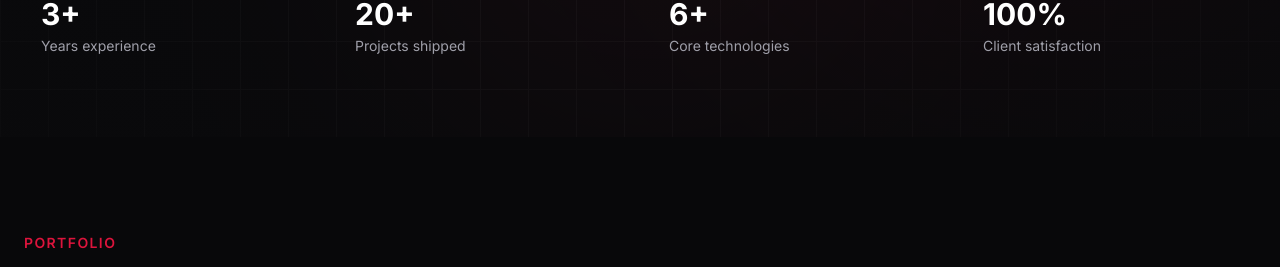
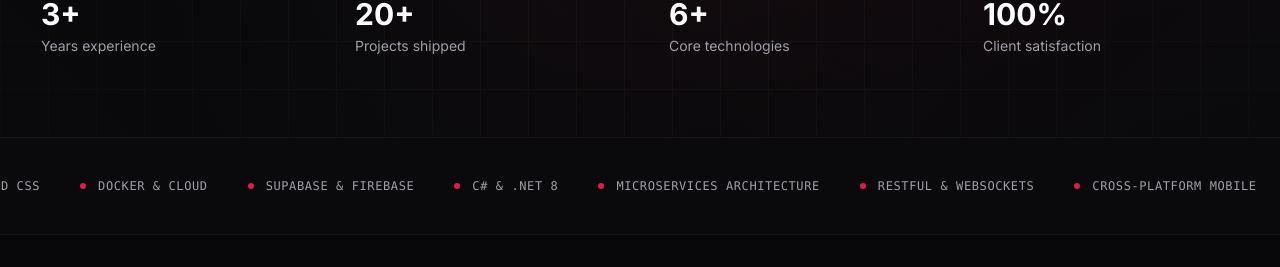
Before and after one commit to govandtechs-dev/govand-portfolio, a Next.js app: page / in a window 1280 px wide. Shown: the part 1015-1282 px from the top of the page. Built offline with nearby package versions, Linux system fonts and the light colour scheme; no server answers; the database is empty.

Commit message:
Add infinite animated tech marquee ticker and luxury Glassmorphism Contact CTA section

```diff
--- a/src/app/globals.css
+++ b/src/app/globals.css
@@ -74,6 +74,22 @@ body {
 .animate-float-1 { animation: float-hero-1 14s ease-in-out infinite; }
 .animate-float-2 { animation: float-hero-2 18s ease-in-out infinite; }
 
+/* Infinite Ticker Marquee */
+@keyframes marquee {
+  0% { transform: translateX(0%); }
+  100% { transform: translateX(-50%); }
+}
+
+.animate-marquee {
+  display: flex;
+  width: max-content;
+  animation: marquee 25s linear infinite;
+}
+
+.animate-marquee:hover {
+  animation-play-state: paused;
+}
+
 /* Custom Glow Buttons */
 .btn-primary {
   background: linear-gradient(135deg, #e6194b 0%, #b8143c 100%);
--- a/src/app/page.tsx
+++ b/src/app/page.tsx
@@ -2,10 +2,12 @@ import { createServerSupabaseClient } from "@/lib/supabase-server";
 import { SiteProfile, Project, Experience, Skill } from "@/types";
 import Navbar from "@/components/Navbar";
 import Hero from "@/components/Hero";
+import TechTicker from "@/components/TechTicker";
 import Projects from "@/components/Projects";
 import ExperienceSection from "@/components/ExperienceSection";
 import Skills from "@/components/Skills";
 import About from "@/components/About";
+import ContactCTA from "@/components/ContactCTA";
 import Footer from "@/components/Footer";
 
 const DEFAULT_PROFILE: SiteProfile = {
@@ -54,10 +56,12 @@ export default async function Home() {
       <Navbar />
       <main>
         <Hero profile={profile} />
+        <TechTicker />
         <Projects projects={projects} />
         <ExperienceSection experience={experience} />
         <Skills skills={skills} />
         <About profile={profile} />
+        <ContactCTA />
       </main>
       <Footer />
     </>
--- /dev/null
+++ b/src/components/ContactCTA.tsx
@@ -0,0 +1,54 @@
+export default function ContactCTA() {
+  return (
+    <section className="py-24 px-6 relative overflow-hidden">
+      {/* Background radial crimson glow */}
+      <div className="absolute top-1/2 left-1/2 -translate-x-1/2 -translate-y-1/2 w-[600px] h-[300px] bg-[#e6194b] opacity-15 blur-[140px] pointer-events-none rounded-full" />
+
+      <div className="max-w-5xl mx-auto glass-panel rounded-3xl p-10 md:p-16 border border-white/10 text-center relative z-10 card-glow">
+        <span className="text-[#e6194b] text-xs font-bold uppercase tracking-widest px-3.5 py-1.5 rounded-full bg-[#e6194b]/10 border border-[#e6194b]/20 inline-block mb-6">
+          Ready to Collaborate?
+        </span>
+
+        <h2 className="font-playfair text-3xl md:text-5xl font-black text-white mb-6 max-w-2xl mx-auto leading-tight">
+          Have an idea or need an engineered solution? <br />
+          <span className="gradient-text">Let’s build something extraordinary.</span>
+        </h2>
+
+        <p className="text-zinc-400 text-sm md:text-base max-w-xl mx-auto mb-10 leading-relaxed">
+          Whether you need a full-stack Next.js web application, a cross-platform Flutter mobile app, or high-performance .NET APIs, I’m available for freelance projects and high-impact software roles.
+        </p>
+
+        <div className="flex flex-wrap items-center justify-center gap-4">
+          <a
+            href="mailto:govand.techs@gmail.com"
+            className="btn-primary text-white font-semibold px-8 py-4 rounded-full text-sm inline-flex items-center gap-2"
+          >
+            <svg className="w-4 h-4" fill="none" stroke="currentColor" viewBox="0 0 24 24">
+              <path strokeLinecap="round" strokeLinejoin="round" strokeWidth={2} d="M3 8l7.89 5.26a2 2 0 002.22 0L21 8M5 19h14a2 2 0 002-2V7a2 2 0 00-2-2H5a2 2 0 00-2 2v10a2 2 0 002 2z" />
+            </svg>
+            Send Email
+          </a>
+
+          <a
+            href="https://wa.me/9647718785818"
+            target="_blank"
+            rel="noopener noreferrer"
+            className="btn-secondary text-white font-semibold px-8 py-4 rounded-full text-sm inline-flex items-center gap-2 hover:border-[#25D366] hover:text-[#25D366]"
+          >
+            <svg className="w-4 h-4 text-green-500" fill="currentColor" viewBox="0 0 24 24">
+              <path d="M12.031 6.172c-3.181 0-5.767 2.586-5.768 5.766-.001 1.298.38 2.27 1.019 3.287l-.711 2.598 2.668-.699c.96.523 1.838.78 2.791.78 3.182 0 5.768-2.587 5.768-5.766.001-3.181-2.585-5.766-5.767-5.766zm9.969 5.766c0 5.485-4.484 9.969-9.969 9.969-1.745 0-3.376-.453-4.808-1.246l-5.223 1.369 1.393-5.093c-.886-1.488-1.393-3.218-1.393-5.002 0-5.485 4.484-9.969 9.969-9.969 5.485 0 9.969 4.484 9.969 9.972z" />
+            </svg>
+            Chat on WhatsApp
+          </a>
+
+          <a
+            href="/cv"
+            className="btn-secondary text-zinc-300 hover:text-white font-semibold px-8 py-4 rounded-full text-sm inline-flex items-center gap-2"
+          >
+            Download Curriculum Vitae
+          </a>
+        </div>
+      </div>
+    </section>
+  );
+}
--- /dev/null
+++ b/src/components/TechTicker.tsx
@@ -0,0 +1,29 @@
+export default function TechTicker() {
+  const technologies = [
+    "Next.js 15",
+    "Flutter & Dart",
+    "ASP.NET Core",
+    "PostgreSQL",
+    "TypeScript",
+    "Tailwind CSS",
+    "Docker & Cloud",
+    "Supabase & Firebase",
+    "C# & .NET 8",
+    "Microservices Architecture",
+    "RESTful & WebSockets",
+    "Cross-Platform Mobile",
+  ];
+
+  return (
+    <div className="py-10 border-y border-white/5 bg-[#0a0a0d] overflow-hidden select-none">
+      <div className="flex gap-10 whitespace-nowrap animate-marquee">
+        {[...technologies, ...technologies, ...technologies].map((tech, i) => (
+          <div key={i} className="flex items-center gap-3 text-zinc-400 font-mono text-xs tracking-wider uppercase">
+            <span className="w-1.5 h-1.5 rounded-full bg-[#e6194b]" />
+            <span className="hover:text-white transition-colors">{tech}</span>
+          </div>
+        ))}
+      </div>
+    </div>
+  );
+}
```
